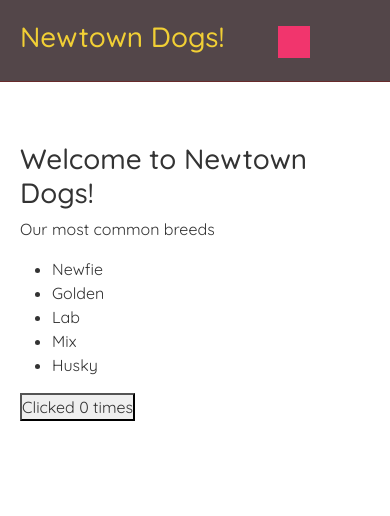
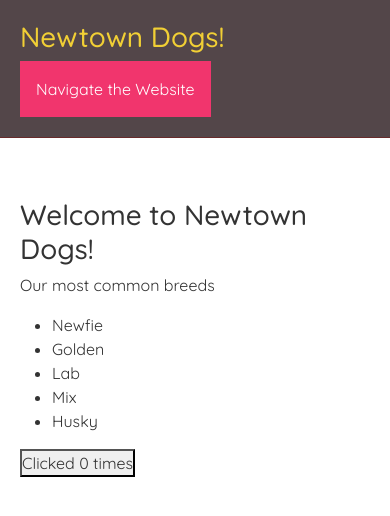
Before and after one commit to mrao2/newtowndogs, a React (Create React App) app in the folder frontend/: page / in a window 390 px wide. Shown: the top 516 px of the page. Built offline with nearby package versions, Linux system fonts and the light colour scheme.

Commit message:
fixed up styling for the responsive Navbar media query

```diff
--- a/frontend/src/Components/Navbar/Navbar.css
+++ b/frontend/src/Components/Navbar/Navbar.css
@@ -33,19 +33,19 @@
   color: #3b3234;
 }
 
-@media (min-width: 750px) {
+@media (min-width: 850px) {
    .smallScreenNav {
       display:none;
    }
   }
 
-@media (max-width: 750px) {
+@media (max-width: 850px) {
 .navbar a {
    display: none;
  }
 
 .smallScreenNav {
-  margin-right: 60px;
+  margin-right: 10px;
 }
 
  .dropbtn {
@@ -65,14 +65,14 @@
   display: none;
   position: absolute;
   background-color: #f1f1f1;
-  min-width: 30px;
+  min-width: 50px;
   box-shadow: 0px 8px 16px 0px rgba(0,0,0,0.2);
   z-index: 1;
 }
 
 .dropdown-content a {
   color: black;
-  padding: 12px 16px;
+
   text-decoration: none;
   display: block;
 }
--- a/frontend/src/Components/Navbar/Navbar.js
+++ b/frontend/src/Components/Navbar/Navbar.js
@@ -40,7 +40,7 @@ function Navbar() {
 
       <div class="smallScreenNav">
         <div className="dropdown">
-          <button class="dropbtn"></button>
+          <button class="dropbtn">Navigate the Website</button>
           <div class="dropdown-content">
             <div className="links">
               <a
```
